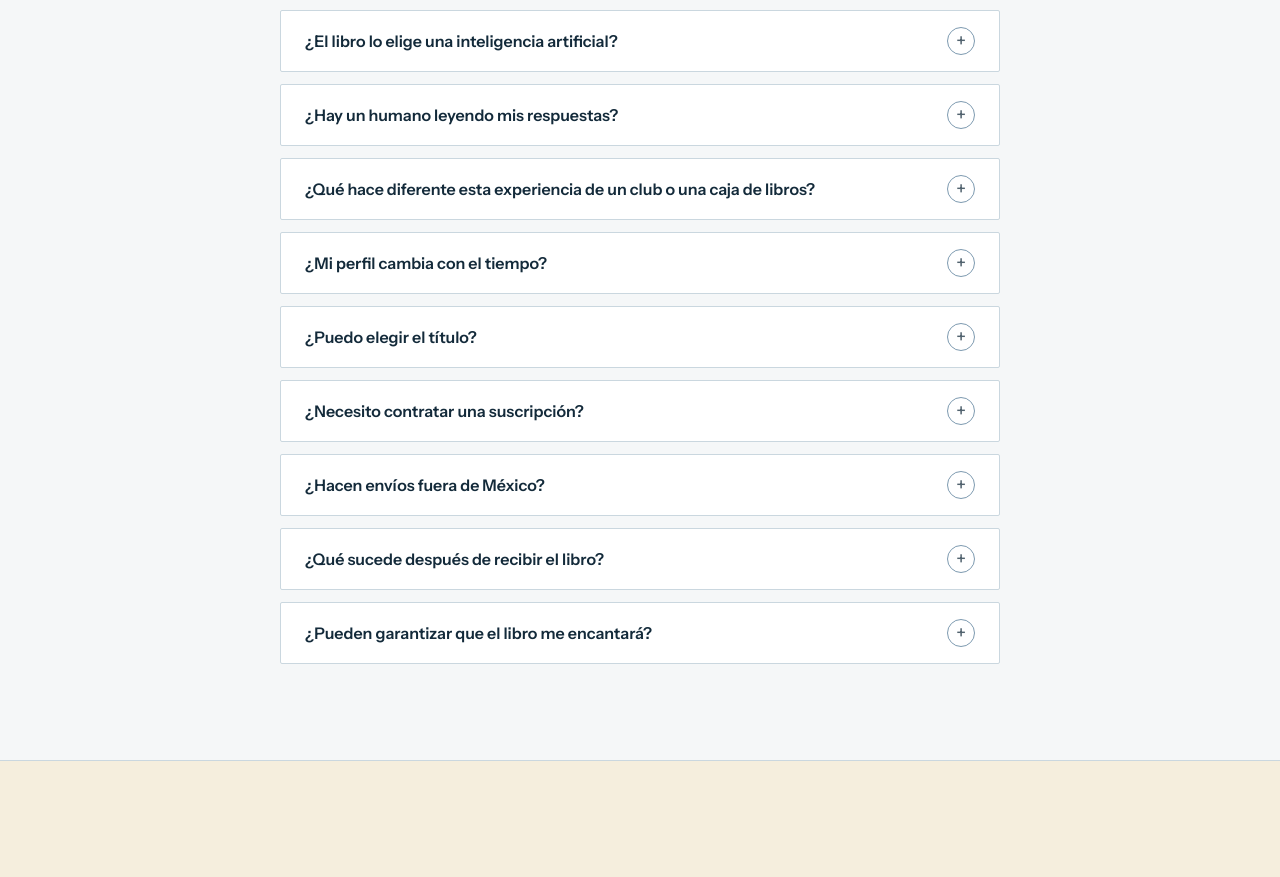
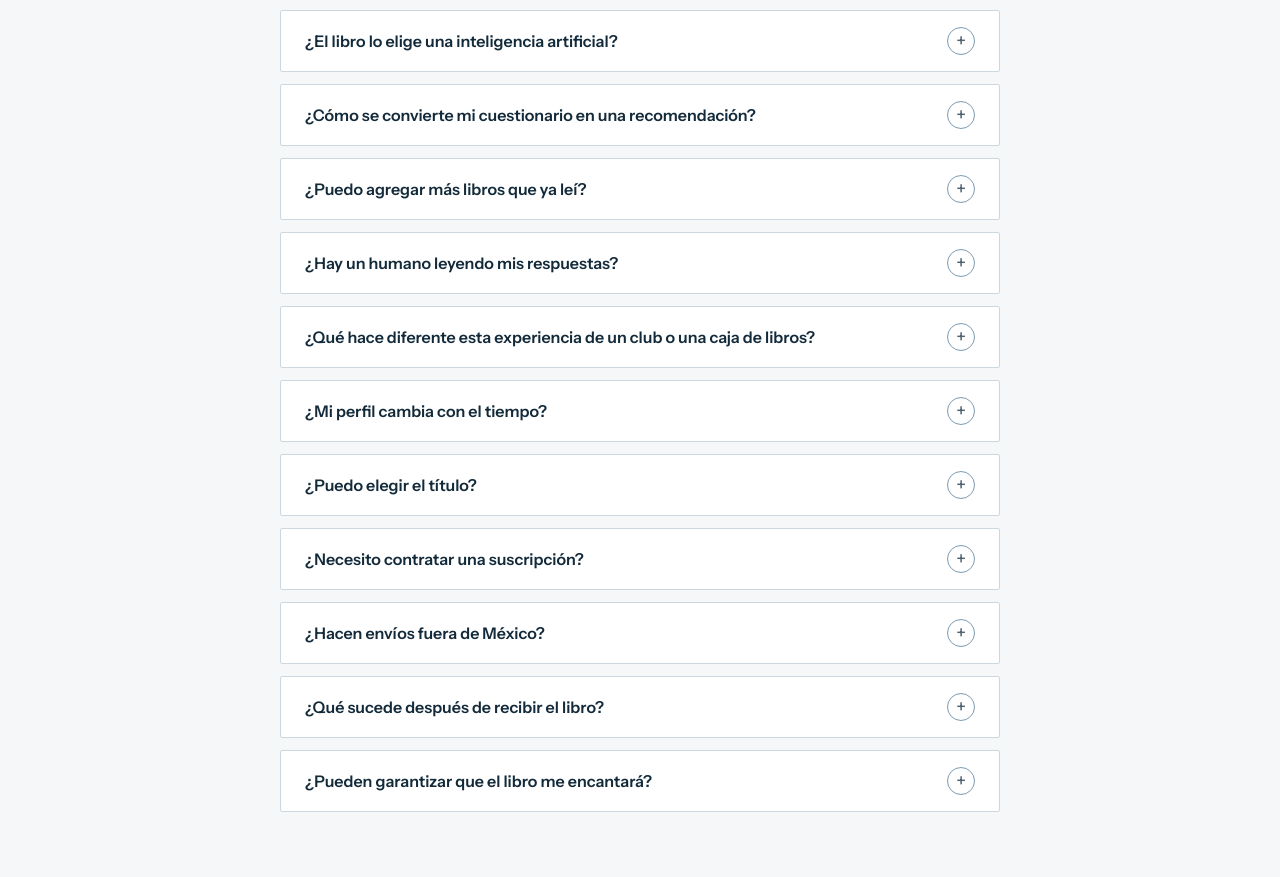
Before and after one commit to OmarMtya/libros, an Angular app in the folder frontend/: page / in a window 1280 px wide. Shown: the part 4242-5119 px from the top of the page. Built offline with nearby package versions, Linux system fonts and the light colour scheme.

Commit message:
copy: explain reader classification in FAQ

```diff
--- a/frontend/src/app/screens/landing.ts
+++ b/frontend/src/app/screens/landing.ts
@@ -50,7 +50,15 @@ const FAQS = [
   },
   {
     q: '¿El libro lo elige una inteligencia artificial?',
-    a: 'No. Tus respuestas ayudan a construir un perfil y a comparar distintos candidatos, pero una persona investiga las opciones y toma la decisión final.',
+    a: 'Usamos un modelo de clasificación de lectores que convierte tus respuestas en señales sobre ritmo, personajes, emociones, complejidad, ambientación y otros aspectos de la lectura. El sistema ordena y compara candidatos; una persona revisa las mejores opciones, verifica que encajen contigo y toma la decisión final.',
+  },
+  {
+    q: '¿Cómo se convierte mi cuestionario en una recomendación?',
+    a: 'No nos limitamos a leer tus respuestas una por una. Las normalizamos y las convertimos en un perfil lector estructurado: preferencias, señales de afinidad y cosas que conviene evitar. Después comparamos ese perfil con la clasificación de cada libro disponible para construir una lista de candidatos con razones de compatibilidad.',
+  },
+  {
+    q: '¿Puedo agregar más libros que ya leí?',
+    a: 'Sí. Después de completar el cuestionario puedes ampliar tu estantería desde tu perfil e indicar si disfrutaste o no esos títulos. Usamos esa información para evitar repetir libros que ya conoces y para dar más contexto a futuras selecciones.',
   },
   {
     q: '¿Hay un humano leyendo mis respuestas?',
```
